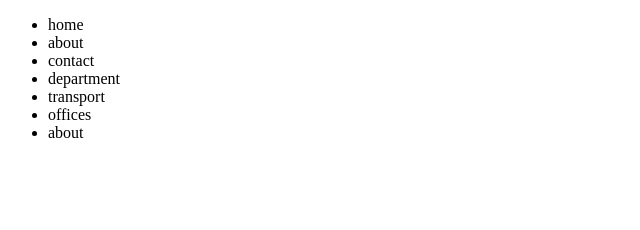
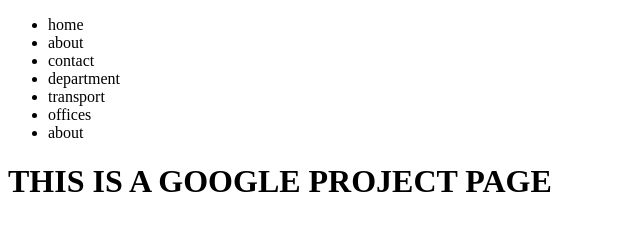
Before and after one commit to sundaymark/another-text, a plain HTML site: page index.html in a window 1280 px wide. Shown: the whole page, without its empty margins (0-640 px from the left). Drawn offline with Linux system fonts and the light colour scheme.

Commit message:
created a html heading

```diff
--- a/index.html
+++ b/index.html
@@ -14,8 +14,8 @@
         <li>transport</li>
         <li>offices</li>
         <li>about</li>
-
     </ul>
+    <h1>THIS IS A GOOGLE PROJECT PAGE</h1>
 
 </body>
 </html>
```
